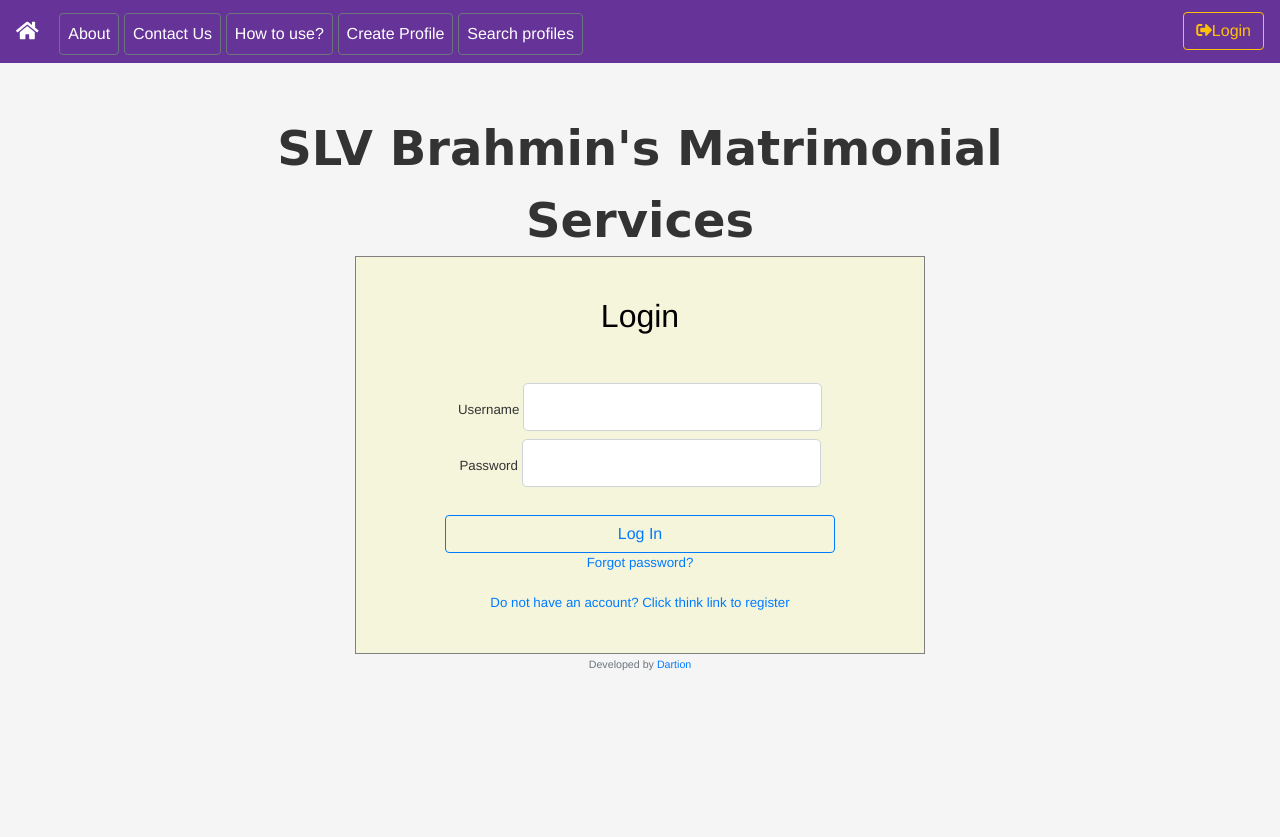
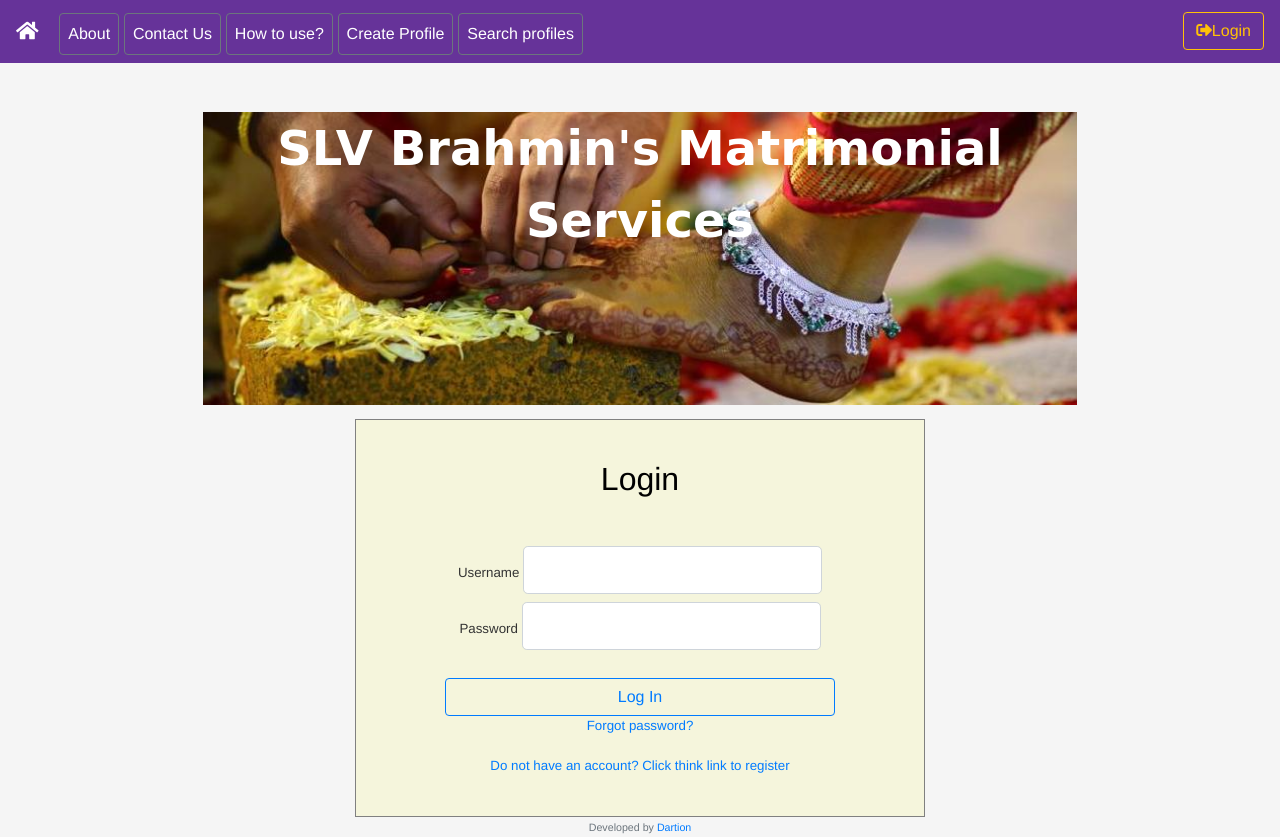
Before and after one commit to dartion/partner, a Django app: page /login in a window 1280 px wide. Before the commit the page ends 671 px from the top, so only its background shows below. Run offline with Django 3.2, Linux system fonts and the light colour scheme; some libraries are stand-ins or nearby versions.

Commit message:
changes based on feedback

```diff
--- a/app/static/css/style.css
+++ b/app/static/css/style.css
@@ -33,7 +33,7 @@ h1, h2, h3, h4, h5, h6, .text-heading {
 }
 
 .appTitle {
-    color: #333333;
+    color: #ffffff;
     text-align: center;
     font-size: -webkit-xxx-large;
     font-family: cursive;
@@ -175,3 +175,9 @@ body{
 /*  position: absolute;*/
 /*  z-index: -1;*/
 /*}*/
+
+.background_picture{
+    background: url("/static/banner.jpeg");
+    height: 22em;
+    background-repeat: round;
+}
--- a/app/templates/generic/layout.html
+++ b/app/templates/generic/layout.html
@@ -22,7 +22,7 @@
     {% block styles %}{% endblock styles %}
 </head>
 {% block bodyTag %}
-    <body class="background_picture">
+    <body>
 
 
 <header>
@@ -100,7 +100,7 @@
 <div class="row"></div>
 
 
-<div  class="col-sm-12 background_picture">
+{#<div  class="col-sm-12 background_picture">#}
     <div class="row"></div>
     <div class="row">&nbsp;</div>
     <div class="row">&nbsp;</div>
@@ -110,8 +110,8 @@
                     <div class="row">
                 <div class="col-sm-2">&nbsp;</div>
             {#    <div class="mx-auto order-0 w-100 nav-title appTitle">{{ APP_NAME }}</div>#}
-                <div class="col-sm-8">
-                <div class="appTitle background_picture">{{ APP_NAME }}</div>
+                <div class="col-sm-8 background_picture">
+                <div class="appTitle ">{{ APP_NAME }}</div>
                 </div>
                 <div class="col-sm-2">&nbsp;</div>
 
--- a/app/templates/login/login.html
+++ b/app/templates/login/login.html
@@ -7,7 +7,7 @@
 {% endblock styles %}
 {% block middleBody %}
 
-<div class="container">
+<div class="container" style="margin-top: 1em;">
   <div class="row">
     <div class="col-sm-3">
 
--- a/app/templates/user/index.html
+++ b/app/templates/user/index.html
@@ -167,8 +167,8 @@
                                     html += "To make this profile appear in Search Profile list<br/><br/>"
                                     html += "Please Pay Registration Fees To :<br/><br/>" +
                                         "Name : <b>Karthini M D</b><br/>" +
-                                        "Bank: <b>State Bank of India - Bogadi branch</b><br/>" +
-                                        "        A/c no :  <b>6402538939</b> <br/>" +
+                                        "Bank: <b>State Bank of India - Bogadi branch, Mysore</b><br/>" +
+                                        "        A/c no :  <b>64025238939</b> <br/>" +
                                         "    IFSC code :  <b>SBIN0041117</b>"
 
                                     }
```
Also changed, not shown: app/static/banner.jpeg (added), media/profile/18/18.jpeg (added), 1 other file.
